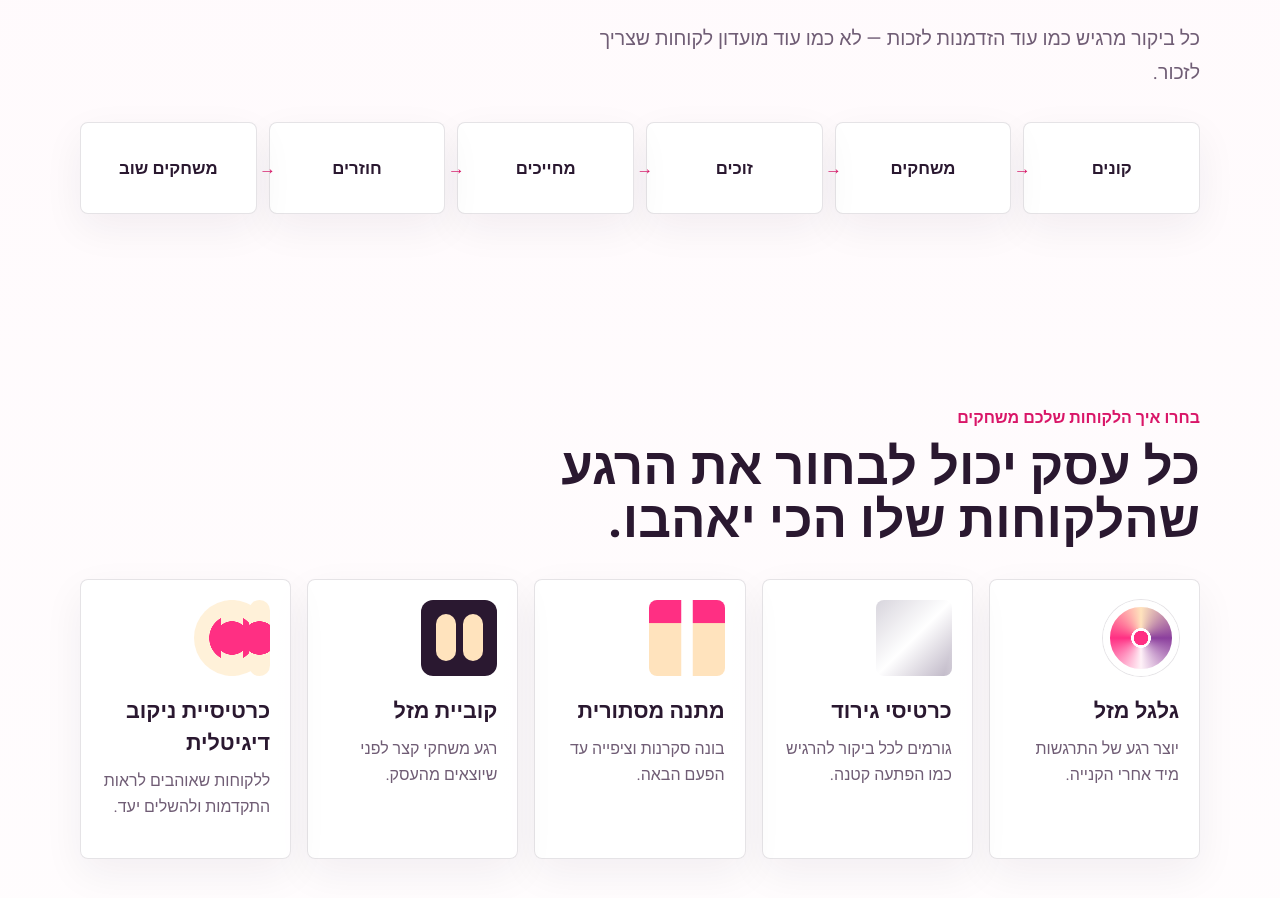
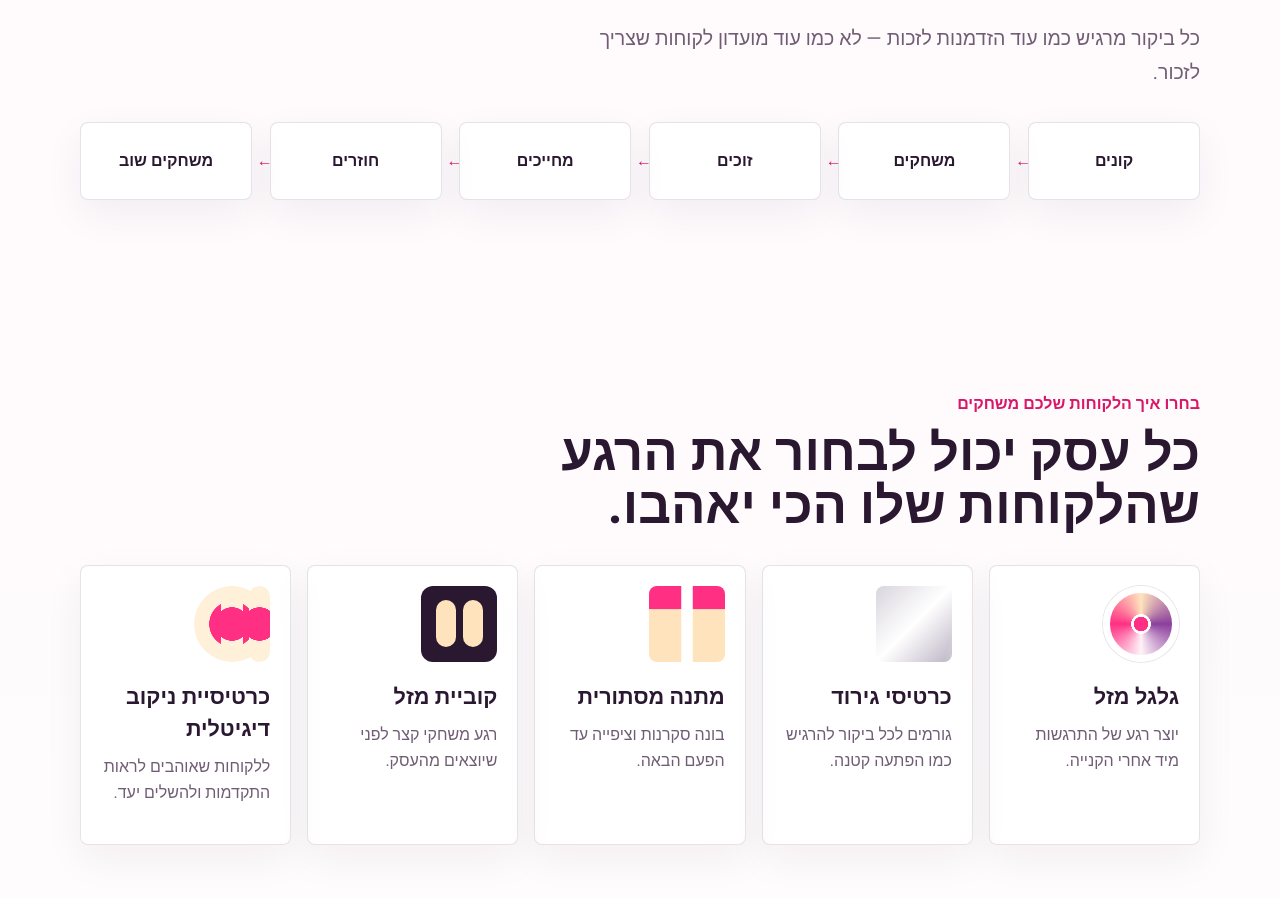
Before and after one commit to Nyosef/viby-website, a Next.js app: page / in a window 1280 px wide. Shown: the part 1104-2002 px from the top of the page. Built offline with nearby package versions, Linux system fonts and the light colour scheme; no server answers.

Commit message:
Fix RTL flow layout and hydration warning

```diff
--- a/src/app/globals.css
+++ b/src/app/globals.css
@@ -428,21 +428,22 @@ h3 {
 
 .flow {
   display: grid;
-  grid-template-columns: repeat(6, 1fr);
-  gap: 0.75rem;
+  grid-template-columns: repeat(6, minmax(128px, 1fr));
+  gap: 1.1rem;
+  align-items: stretch;
 }
 
 .flow span {
   position: relative;
-  min-height: 92px;
+  min-height: 78px;
   display: grid;
   place-items: center;
-  padding: 1rem;
+  padding: 0.9rem 1rem;
   border: 1px solid var(--line);
   border-radius: 8px;
   background: white;
   color: var(--ink);
-  font-size: 1.05rem;
+  font-size: 1rem;
   font-weight: 900;
   text-align: center;
   box-shadow: 0 14px 42px rgba(42, 24, 48, 0.06);
@@ -450,10 +451,13 @@ h3 {
 
 .flow span:not(:last-child)::after {
   position: absolute;
-  left: -0.65rem;
+  left: -0.86rem;
+  top: 50%;
+  transform: translateY(-50%);
   color: var(--brand-strong);
-  content: "→";
+  content: "←";
   font-weight: 900;
+  line-height: 1;
 }
 
 .game-grid {
--- a/src/app/layout.tsx
+++ b/src/app/layout.tsx
@@ -69,8 +69,10 @@ export default function RootLayout({
   children: React.ReactNode;
 }>) {
   return (
-    <html lang="he" dir="rtl">
-      <body className={heebo.className}>{children}</body>
+    <html lang="he" dir="rtl" suppressHydrationWarning>
+      <body className={heebo.className} suppressHydrationWarning>
+        {children}
+      </body>
     </html>
   );
 }
```
